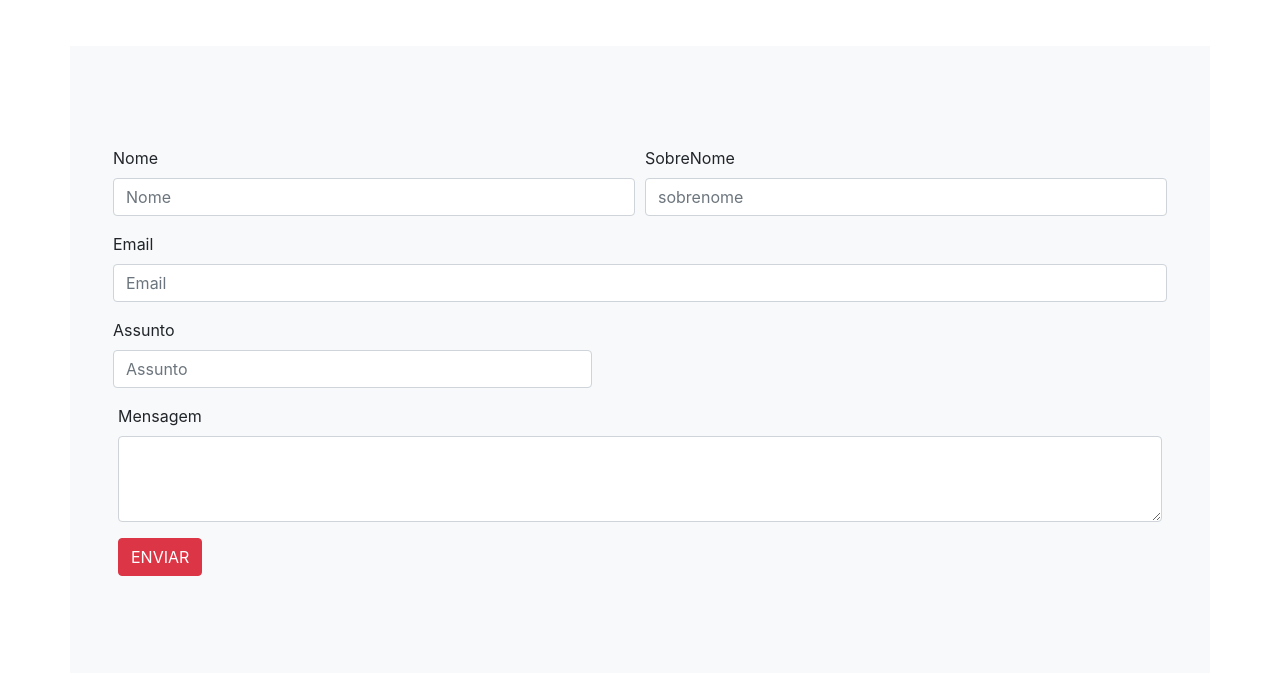
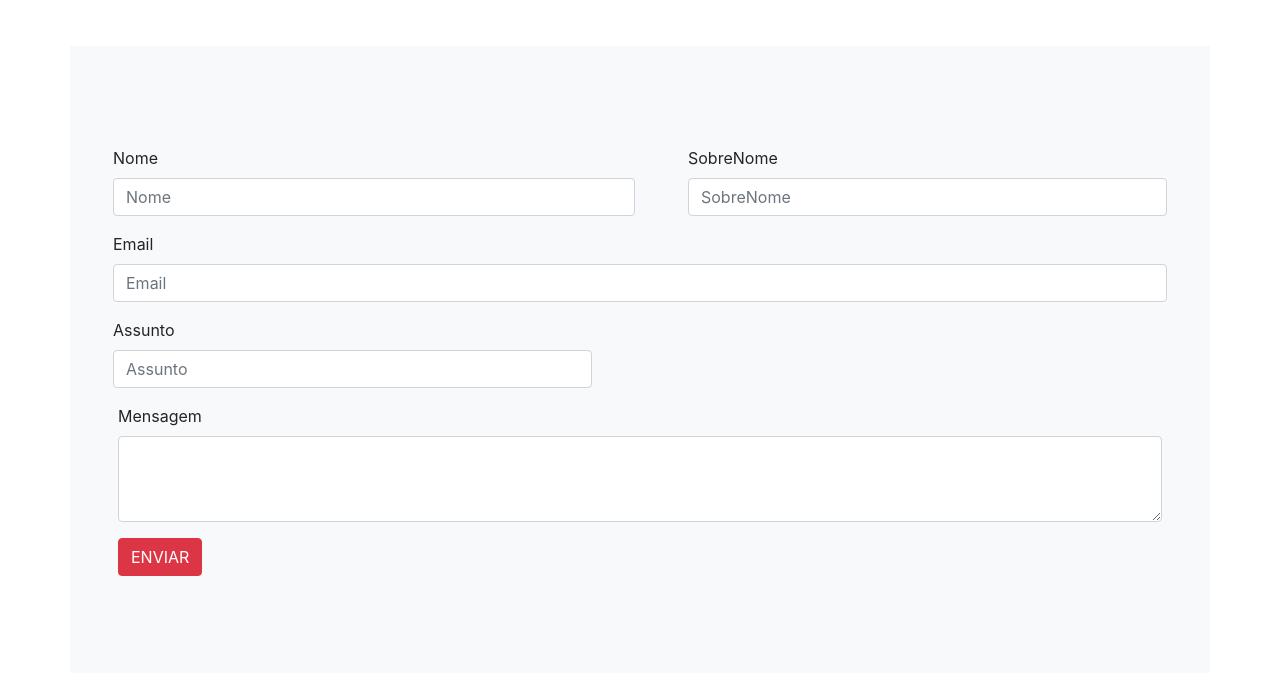
Before and after one commit to rodrigo1821/joe182, a plain HTML site: page index.html in a window 1280 px wide. Shown: the part 2571-3244 px from the top of the page. Drawn offline with nearby package versions, Linux system fonts and the light colour scheme.

Commit message:
index.html

```diff
--- a/index.html
+++ b/index.html
@@ -222,14 +222,14 @@
 
   <div class="form-row">
 
-    <div class="form-group col-md-6 pl-5 ">
+    <div class="form-group col-md-6 pl-5  pr- 5">
       <label for="">Nome</label>
       <input  class="form-control" id="" placeholder="Nome">
     </div>
 
-    <div class="form-group col-md-6 pr-5">
+    <div class="form-group col-md-6 pr-5 pl-5">
       <label for="">SobreNome</label>
-      <input  class="form-control" id="" placeholder="sobrenome">
+      <input  class="form-control" id="" placeholder="SobreNome">
     </div>
 
 
```
